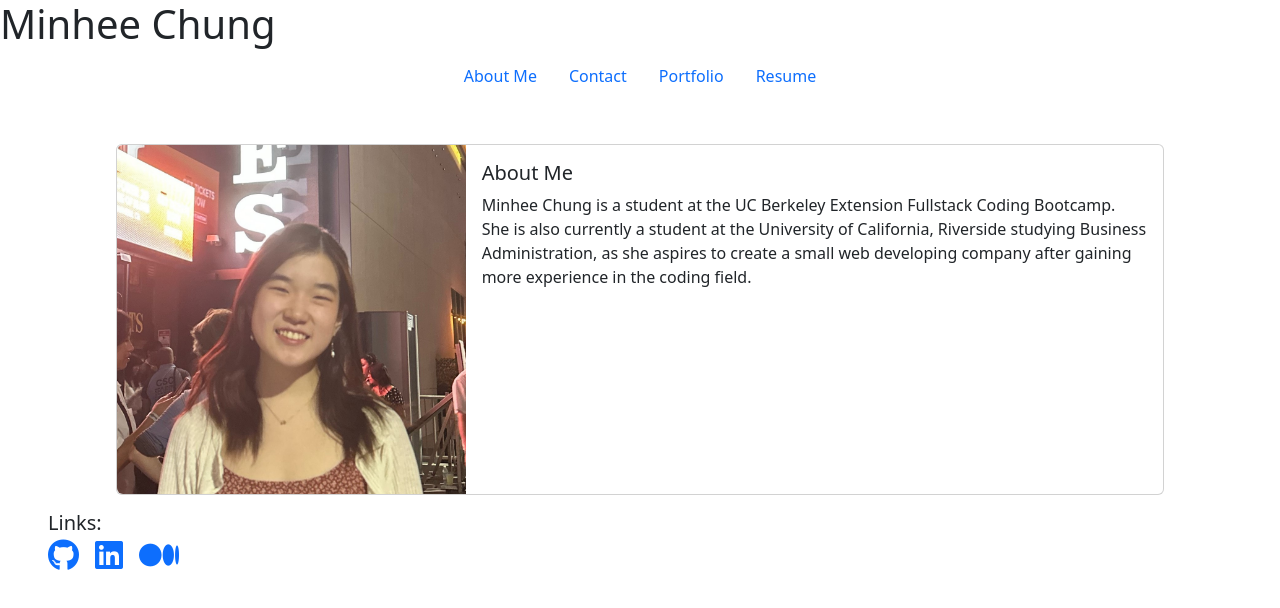
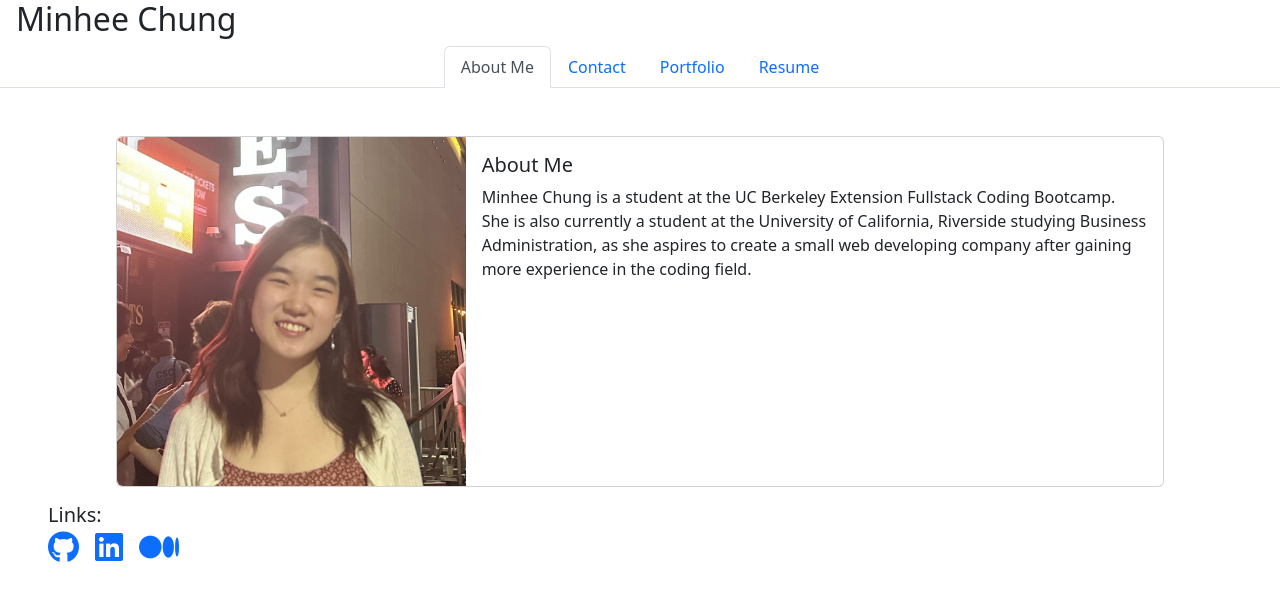
Before and after one commit to mchung03/react-portfolio, a React (Vite) app: page / in a window 1280 px wide. Shown: the top 608 px of the page. Built offline with nearby package versions, Linux system fonts and the light colour scheme.

Commit message:
highlighted tabs in navbar

```diff
--- a/src/components/NavTabs.jsx
+++ b/src/components/NavTabs.jsx
@@ -1,8 +1,7 @@
 function NavTabs({ currentPage, handlePageChange }) {
   	return (
         <div>
-            <h1>Minhee Chung</h1>
-            <ul class="nav justify-content-center">
+            <ul class="nav nav-tabs justify-content-center">
                 <li class="nav-item">
                     <a
                         href="#about"
--- a/src/components/PortfolioContainer.jsx
+++ b/src/components/PortfolioContainer.jsx
@@ -25,6 +25,9 @@ export default function PortfolioContainer() {
 
     return (
         <div>
+            <header class="ms-3">
+                <h2>Minhee Chung</h2>
+            </header>
             <NavTabs currentPage={currentPage} handlePageChange={handlePageChange} />
             <main className="mx-3">{renderPage()}</main>
             <footer class="mt-3 mb-4 ms-5">
```
